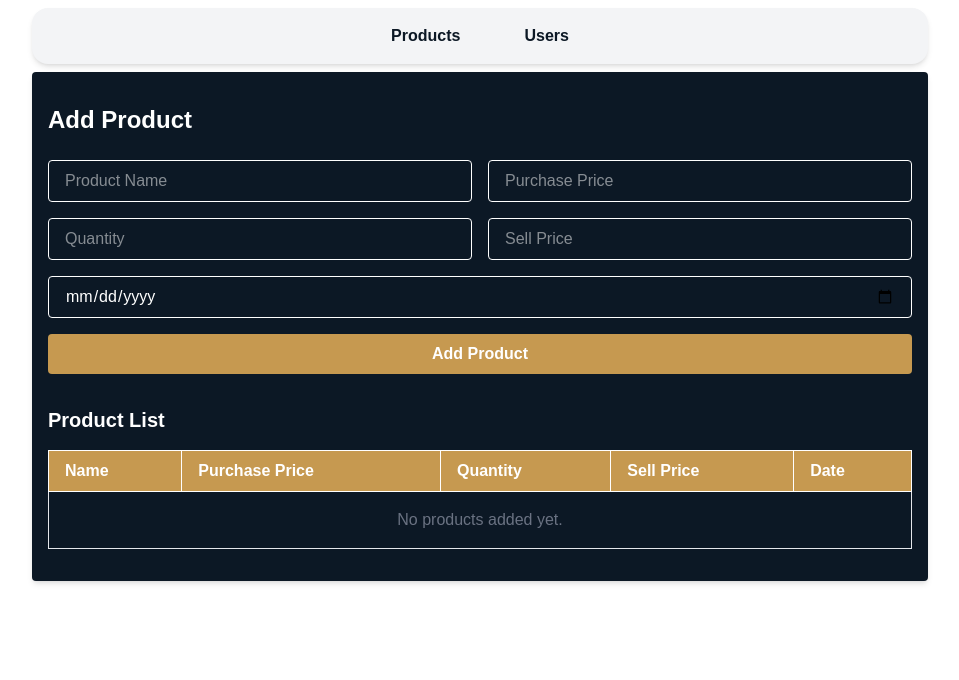
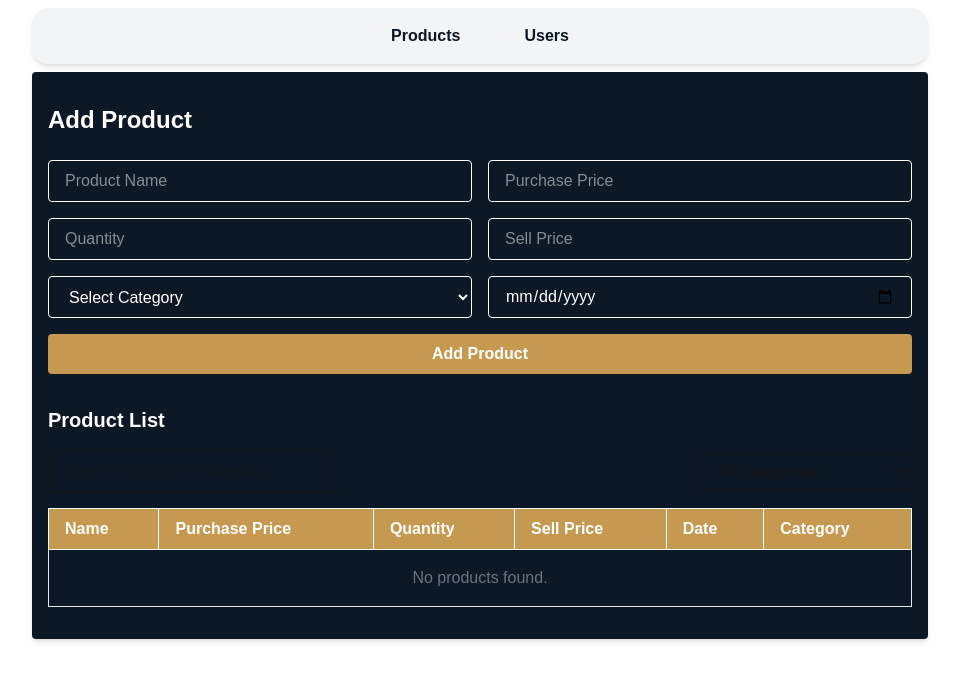
Before and after one commit to dagmawib/Product-Registration, a Next.js app in the folder client/: page / in a window 1280 px wide. Shown: the top 680 px of the page, without its empty margins (160-1119 px from the left). Built offline with nearby package versions, Linux system fonts and the light colour scheme.

Commit message:
fast API backend setup

```diff
--- a/client/src/app/page.js
+++ b/client/src/app/page.js
@@ -10,6 +10,7 @@ export default function Page() {
     quantity: "",
     sellPrice: "",
     date: "",
+    category: "",
   });
 
   const handleChange = (e) => {
@@ -23,7 +24,8 @@ export default function Page() {
       !form.purchasePrice ||
       !form.quantity ||
       !form.sellPrice ||
-      !form.date
+      !form.date ||
+      !form.category
     )
       return;
 
@@ -34,6 +36,7 @@ export default function Page() {
       quantity: "",
       sellPrice: "",
       date: "",
+      category: "",
     });
   };
 
@@ -77,12 +80,37 @@ export default function Page() {
           placeholder="Sell Price"
           className="border rounded px-4 py-2"
         />
+        {/* Category Dropdown moved next to Sell Price */}
+        <select
+          name="category"
+          value={form.category}
+          onChange={handleChange}
+          className="border rounded px-4 py-2"
+        >
+          <option value="">Select Category</option>
+          <option value="Electronics" className="text-black">
+            Electronics
+          </option>
+          <option value="Clothing" className="text-black">
+            Clothing
+          </option>
+          <option value="Food" className="text-black">
+            Food
+          </option>
+          <option value="Books" className="text-black">
+            Books
+          </option>
+          <option value="Other" className="text-black">
+            Other
+          </option>
+        </select>
         <input
           type="date"
           name="date"
           value={form.date}
           onChange={handleChange}
-          className="border rounded px-4 py-2 md:col-span-2"
+          placeholder="Date"
+          className="border rounded px-4 py-2"
         />
         <button
           type="submit"
@@ -92,7 +120,7 @@ export default function Page() {
         </button>
       </form>
       <h2 className="text-xl font-bold mb-4 text-white">Product List</h2>
-      <ProductTable products={products} />
+      <ProductTable products={products} setProducts={setProducts} />
     </div>
   );
 }
--- /dev/null
+++ b/client/src/components/UpdateProductModal.js
@@ -0,0 +1,67 @@
+"use client";
+import { useEffect, useState } from "react";
+
+export default function UpdateProductModal({ open, onClose, product, onSave }) {
+  const [form, setForm] = useState(product ?? {});
+
+
+  useEffect(() => setForm(product ?? {}), [product]);
+
+  if (!open) return null;
+
+  const handleChange = (e) =>
+    setForm({ ...form, [e.target.name]: e.target.value });
+
+  const handleSubmit = (e) => {
+    e.preventDefault();
+    onSave(form);
+    onClose();
+  };
+
+  return (
+    <div className="fixed inset-0 z-50 flex items-center justify-center bg-black/50">
+      <div className="w-[90%] max-w-md bg-white dark:bg-[#0C1825] text-black dark:text-white rounded-lg shadow-lg p-6">
+        <h3 className="text-lg font-semibold mb-4">Update Product</h3>
+
+        <form onSubmit={handleSubmit} className="space-y-3">
+          {[
+            ["name", "Product Name"],
+            ["purchasePrice", "Purchase Price"],
+            ["quantity", "Quantity"],
+            ["sellPrice", "Sell Price"],
+            ["date", "Date"],
+            ["category", "Category"],
+          ].map(([key, label]) => (
+            <div key={key} className="flex flex-col">
+              <label className="text-sm font-medium mb-1">{label}</label>
+              <input
+                required
+                type={key === "date" ? "date" : "text"}
+                name={key}
+                value={form[key] ?? ""}
+                onChange={handleChange}
+                className="border rounded px-3 py-2"
+              />
+            </div>
+          ))}
+
+          <div className="flex justify-end gap-3 pt-2">
+            <button
+              type="button"
+              onClick={onClose}
+              className="px-4 py-2 rounded text-white border-2 border-[#C99346] hover:text-[#0F172A] hover:bg-gray-300"
+            >
+              Cancel
+            </button>
+            <button
+              type="submit"
+              className="px-4 py-2 rounded bg-[#C99346] text-[#0F172A] hover:opacity-90"
+            >
+              Save
+            </button>
+          </div>
+        </form>
+      </div>
+    </div>
+  );
+}
--- a/client/src/components/table.js
+++ b/client/src/components/table.js
@@ -1,5 +1,68 @@
-export default function ProductTable({ products }) {
+"use client";
+import { useState, useMemo } from "react";
+import UpdateProductModal from "./UpdateProductModal";
+
+export default function ProductTable({ products, setProducts }) {
+  const [search, setSearch] = useState("");
+  const [categoryFilter, setCategoryFilter] = useState("");
+  const [modalOpen, setModalOpen] = useState(false);
+  const [editingProduct, setEditingProduct] = useState(null);
+
+  // Get unique categories from products
+  const categories = useMemo(() => {
+    const set = new Set(products.map((p) => p.category).filter(Boolean));
+    return Array.from(set);
+  }, [products]);
+
+  // Filtered products
+  const filteredProducts = useMemo(() => {
+    return products.filter((p) => {
+      const matchesSearch =
+        p.name.toLowerCase().includes(search.toLowerCase()) ||
+        p.category?.toLowerCase().includes(search.toLowerCase());
+      const matchesCategory = categoryFilter
+        ? p.category === categoryFilter
+        : true;
+      return matchesSearch && matchesCategory;
+    });
+  }, [products, search, categoryFilter]);
+
+  const openModal = (product) => {
+    setEditingProduct(product);
+    setModalOpen(true);
+  };
+
+  const handleSave = (updated) => {
+    setProducts((prev) =>
+      prev.map((p) => (p === editingProduct ? updated : p))
+    );
+  };
+
   return (
+    <>
+      <div>
+        {/* Search and Category Filter */}
+        <div className="flex flex-col md:flex-row md:items-center md:justify-between mb-4 gap-2">
+          <input
+            type="text"
+            placeholder="Search by name or category..."
+            value={search}
+            onChange={(e) => setSearch(e.target.value)}
+            className="border rounded px-4 py-2 w-full md:w-1/3"
+          />
+          <select
+            value={categoryFilter}
+            onChange={(e) => setCategoryFilter(e.target.value)}
+            className="border rounded px-4 py-2 w-full md:w-1/4"
+          >
+            <option value="">All Categories</option>
+            {categories.map((cat) => (
+              <option key={cat} value={cat}>
+                {cat}
+              </option>
+            ))}
+          </select>
+        </div>
         <div className="overflow-x-auto">
           <table className="min-w-full bg-[#0C1825] border border-gray-200 rounded shadow">
             <thead className="bg-[#C69950] text-white">
@@ -9,28 +72,46 @@ export default function ProductTable({ products }) {
                 <th className="text-left px-4 py-2 border">Quantity</th>
                 <th className="text-left px-4 py-2 border">Sell Price</th>
                 <th className="text-left px-4 py-2 border">Date</th>
+                <th className="text-left px-4 py-2 border">Category</th>
               </tr>
             </thead>
             <tbody>
-          {products.length === 0 ? (
+              {filteredProducts.length === 0 ? (
                 <tr>
-              <td colSpan={5} className="text-center px-4 py-4 text-gray-500">
-                No products added yet.
+                  <td
+                    colSpan={6}
+                    className="text-center px-4 py-4 text-gray-500"
+                  >
+                    No products found.
                   </td>
                 </tr>
               ) : (
-            products.map((p, index) => (
-              <tr key={index} className="border-t text-white">
+                filteredProducts.map((p, index) => (
+                  <tr
+                    key={index}
+                    className="border-t text-white"
+                    onClick={() => openModal(p)}
+                  >
                     <td className="px-4 py-2 border">{p.name}</td>
                     <td className="px-4 py-2 border">{p.purchasePrice}</td>
                     <td className="px-4 py-2 border">{p.quantity}</td>
                     <td className="px-4 py-2 border">{p.sellPrice}</td>
                     <td className="px-4 py-2 border">{p.date}</td>
+                    <td className="px-4 py-2 border">{p.category}</td>
                   </tr>
                 ))
               )}
             </tbody>
           </table>
         </div>
+      </div>
+      {/* Modal */}
+      <UpdateProductModal
+        open={modalOpen}
+        onClose={() => setModalOpen(false)}
+        product={editingProduct}
+        onSave={handleSave}
+      />
+    </>
   );
 }
```
Lines whose indentation alone changed are shown as unchanged.
